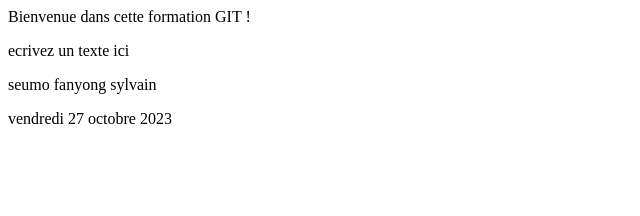
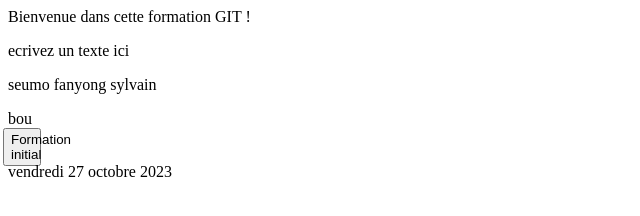
Before and after one commit to Leprince11/projet1, a plain HTML site: page index.html in a window 1280 px wide. Shown: the whole page, without its empty margins (0-640 px from the left). Drawn offline with Linux system fonts and the light colour scheme.

Commit message:
Ajout d'un bouton

```diff
--- a/index.html
+++ b/index.html
@@ -24,7 +24,11 @@
     </div>
     <div>
         <p>seumo fanyong sylvain</p>
+        bou
     </div>
+    <button class="menu-button-icon">
+        Formation initial
+    </button>
     <script src="https://gist.github.com/Leprince11/5b5843a0ce835a2083e467193e3c3d1d.js"></script>
 
     <footer>
```
